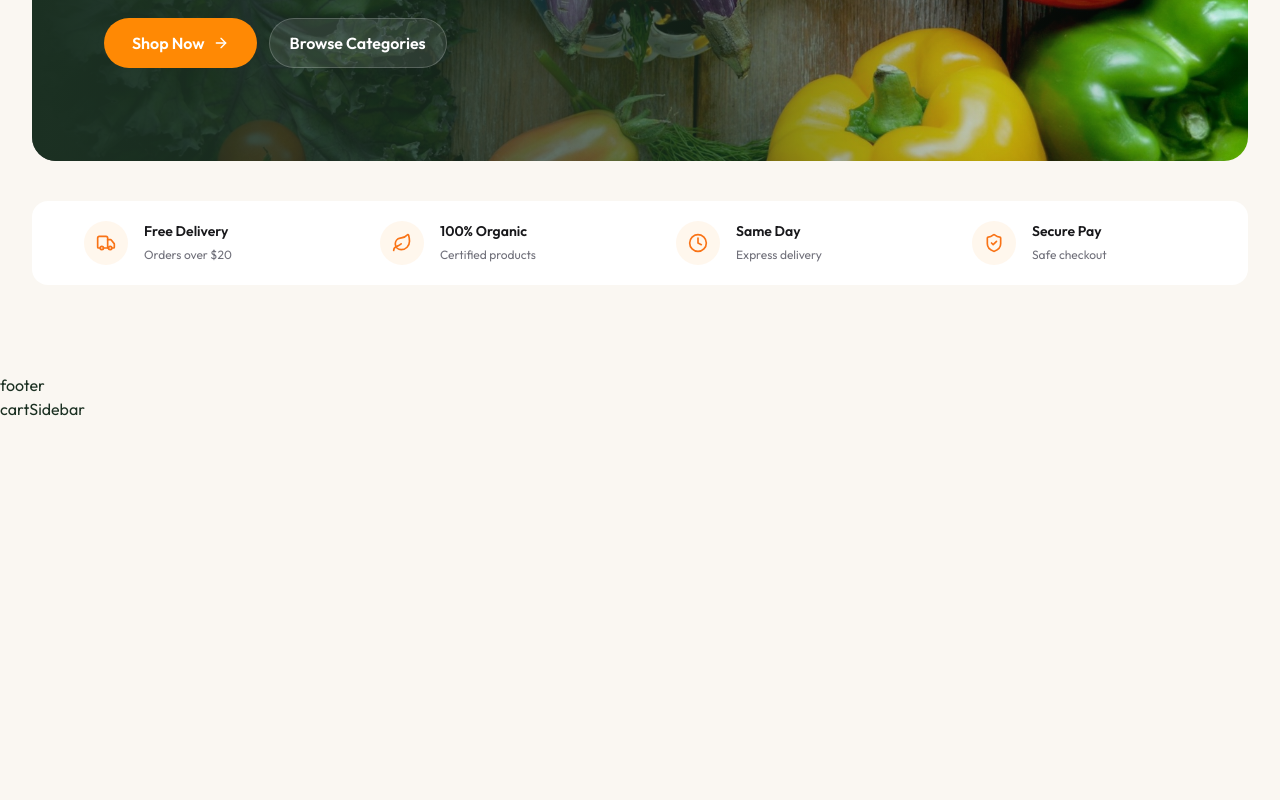
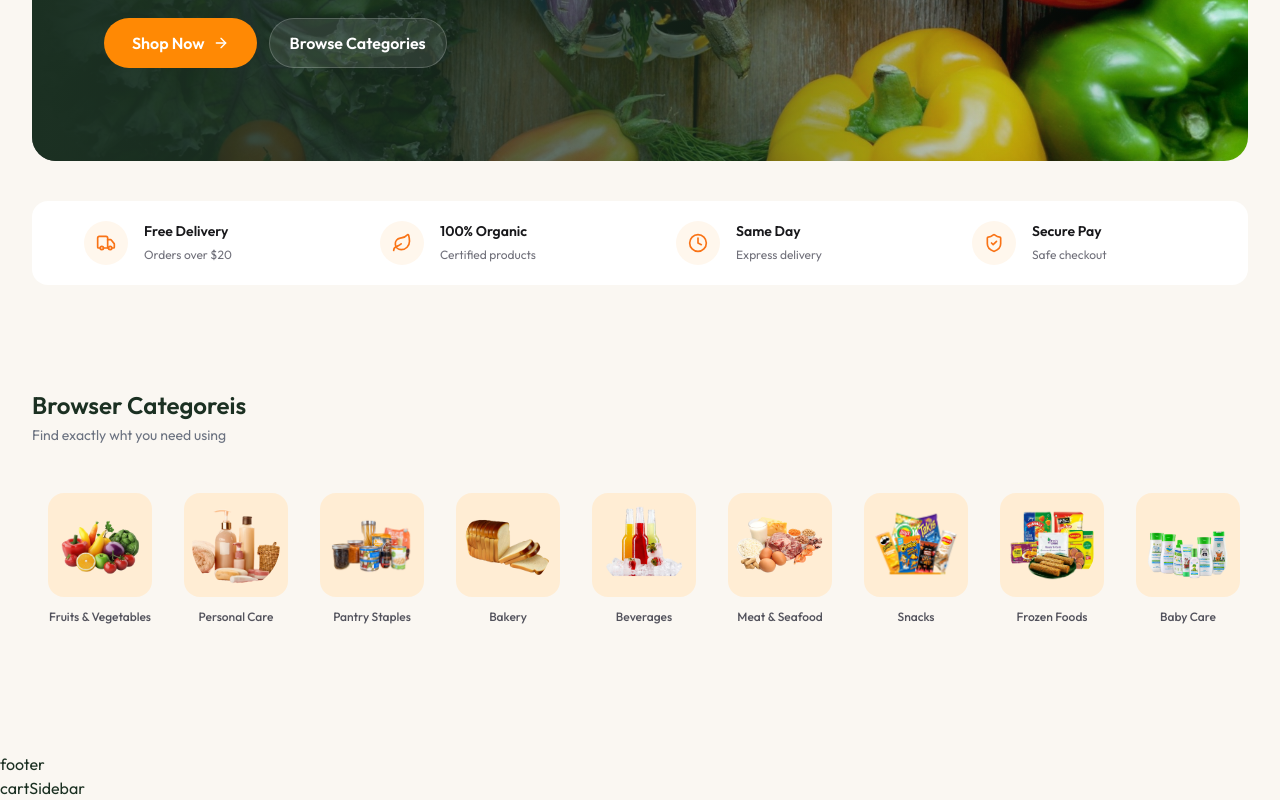
Before and after one commit to rahulprops/Grocery-Delivery, a React (Vite) app in the folder client/: page / in a window 1280 px wide. Shown: the part 528-1328 px from the top of the page. Before the commit the page ends 949 px from the top, so only its background shows below. Built offline with nearby package versions, Linux system fonts and the light colour scheme.

Commit message:
HomeCategories desing

```diff
--- /dev/null
+++ b/client/src/components/Home/HomeCategories.tsx
@@ -0,0 +1,29 @@
+import { Link } from "react-router-dom";
+import { categoriesData } from "../../assets/assets";
+
+
+const HomeCategories = () => {
+  return (
+    <section className=" py-16">
+        <div  className=" max-w-7xl mx-auto">
+            <div>
+                <h2 className=" text-2xl font-semibold ">Browser Categoreis</h2>
+                < p className=" text-sm text-app-text-light mt-1">Find exactly wht you need using</p>
+            </div>
+            <div className="  flex items-center mt-8 overflow-x-scroll no-scrollbar">
+                {categoriesData.map((cat)=>(
+                    <Link  key={cat.slug} to={`/product?category=${cat.slug}`}  onClick={()=>window.scrollTo(0,0)} className=" group flex flex-col items-center gap-3 p-4">
+                        <div className=" size-18 sm:size-26 sm:p-2 rounded-2xl overflow-hidden bg-orange-100 group-hover:ring-2 ring-orange-300/75 transition-all">
+                            <img src={cat.image} alt={cat.name}  className=" w-full h-full object-contain rounded-full transition-all"/>
+                        </div>
+                        <span className=" text-xs font-medium text-zinc-600 text-center leading-tight">{cat.name}</span>
+                    </Link>
+                ))}
+            </div>
+        </div>
+
+    </section>
+  )
+}
+
+export default HomeCategories
--- a/client/src/pages/Home.tsx
+++ b/client/src/pages/Home.tsx
@@ -1,5 +1,6 @@
 import Features from "../components/Home/Features";
 import Hero from "../components/Home/Hero";
+import HomeCategories from "../components/Home/HomeCategories";
 
 
 const Home = () => {
@@ -7,6 +8,7 @@
     <div className=" min-h-screen max-w-7xl mx-auto px-4 sm:px-6 lg:px-8 py-12">
      <Hero/>
      <Features/>
+     <HomeCategories/>
     </div>
   )
 }
```
